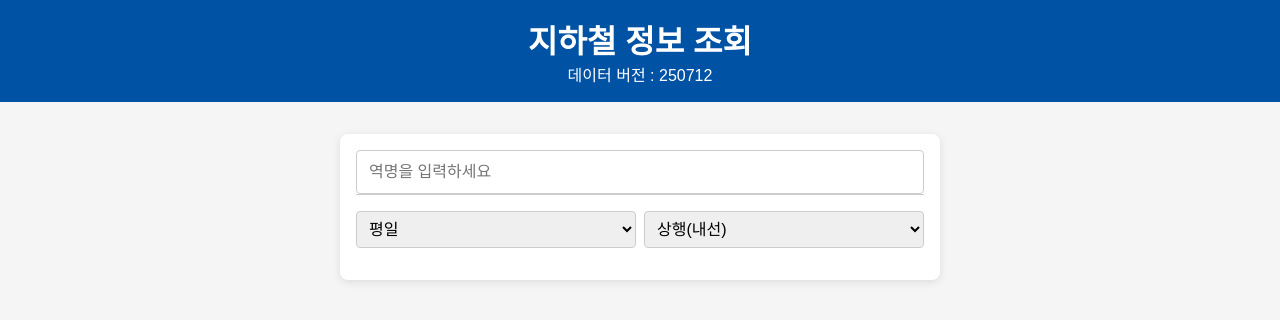
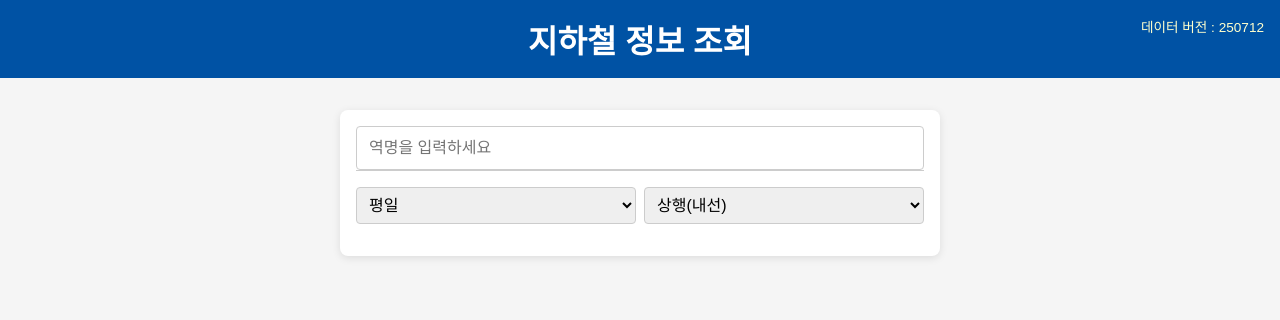
Before and after one commit to NeK101/metroinfo, a plain HTML site: page index.html in a window 1280 px wide. Drawn offline with Linux system fonts and the light colour scheme.

Commit message:
Update styles.css

```diff
--- a/styles.css
+++ b/styles.css
@@ -5,10 +5,18 @@ body {
   color: #333;
 }
 header {
+  position: relative;
   background: #0052A4;
   color: #fff;
   padding: 1rem;
   text-align: center;
+}
+header .version {
+  position: absolute;
+  top: 1rem;
+  right: 1rem;
+  font-size: 0.85rem;
+  color: #ffc;
 }
 main {
   max-width: 600px;
```
